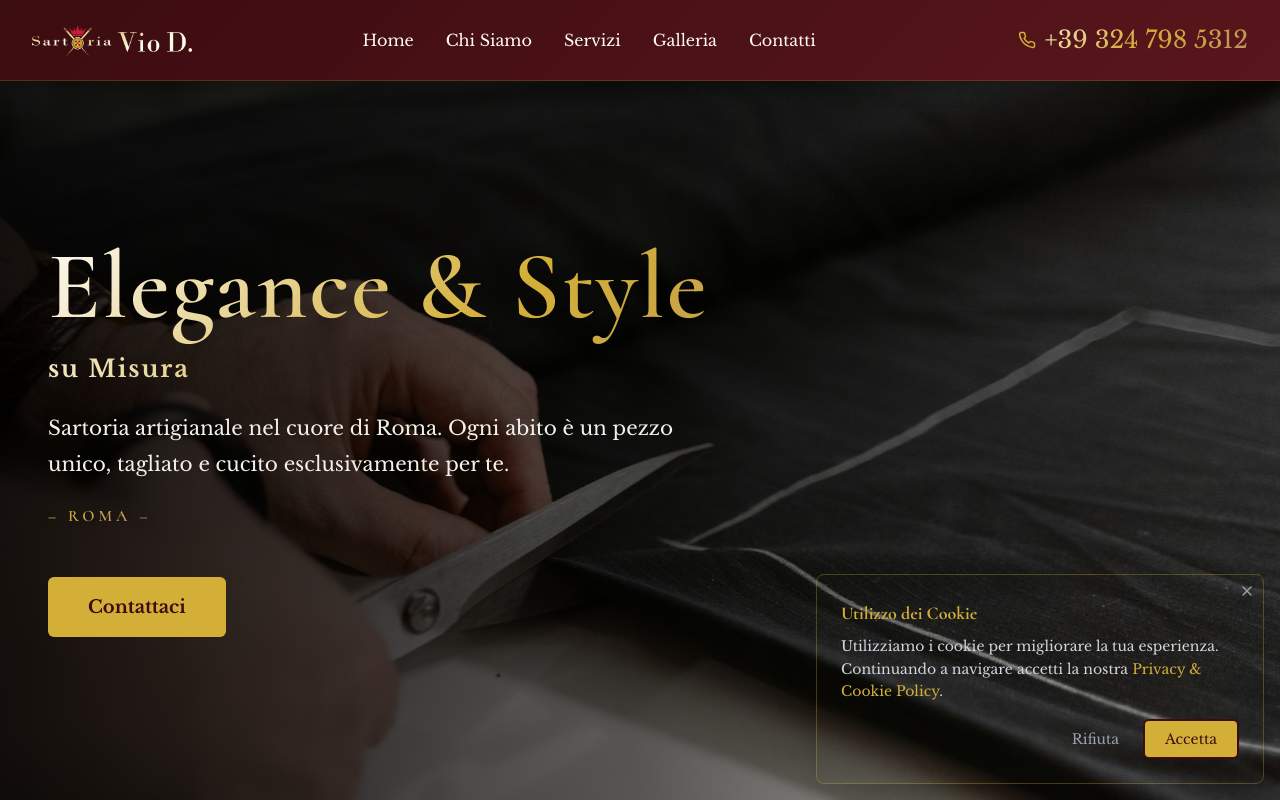
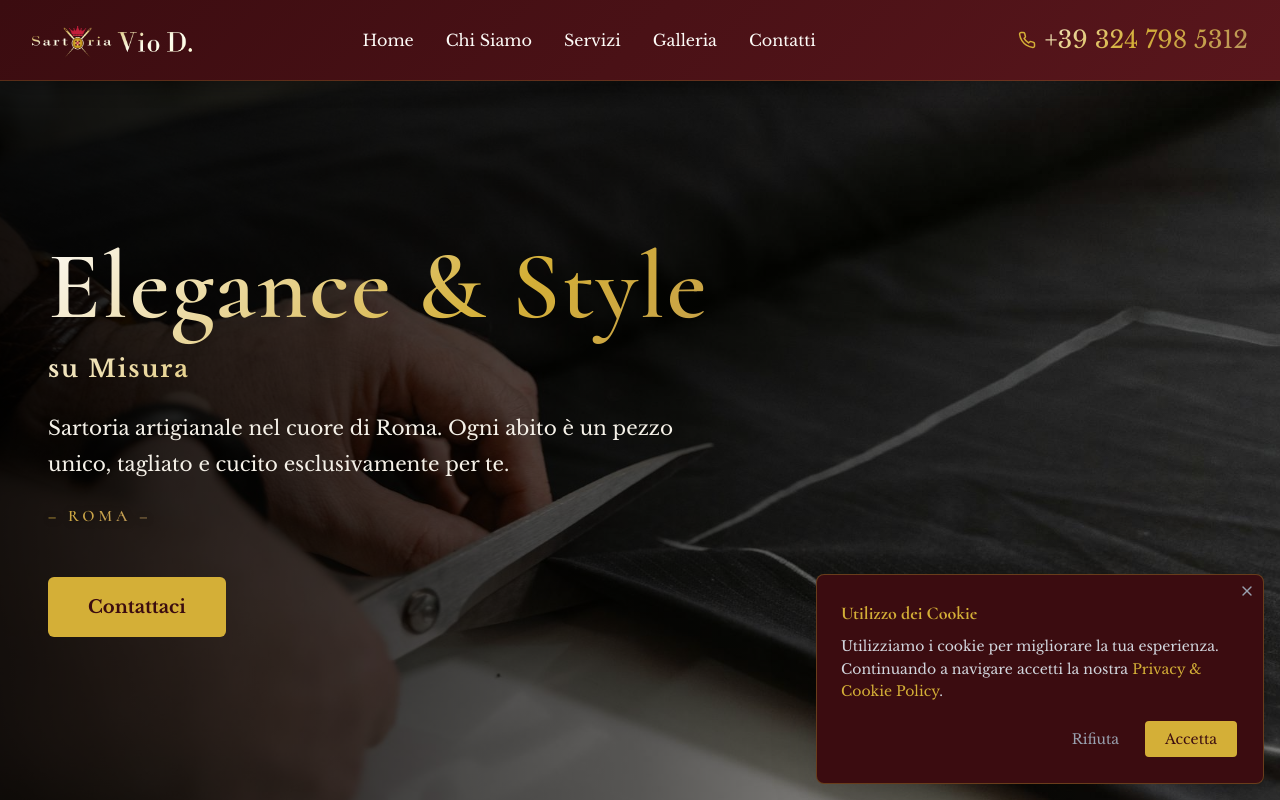
Before and after one commit to ZaZza402/sartoria-viorel, a React (Vite) app: page / in a window 1280 px wide. Shown: the top 800 px of the page. Built offline with nearby package versions, Linux system fonts and the light colour scheme.

Commit message:
Fix: Ensure Cookie Consent banner uses correct brand background color

```diff
--- a/src/components/ui/CookieConsent.tsx
+++ b/src/components/ui/CookieConsent.tsx
@@ -33,8 +33,8 @@ export const CookieConsent: React.FC = () => {
           animate={{ opacity: 1, y: 0 }}
           exit={{ opacity: 0, y: 50 }}
           transition={{ duration: 0.5 }}
-          className="fixed bottom-4 left-4 right-4 md:left-auto md:right-4 md:max-w-md bg-brand-text-light text-[#fdfbf7] p-6 rounded-lg shadow-2xl border border-[#d4af37]/30"
-          style={{ zIndex: 60 }}
+          className="fixed bottom-4 left-4 right-4 md:left-auto md:right-4 md:max-w-md text-[#fdfbf7] p-6 rounded-lg shadow-2xl border border-[#d4af37]/30"
+          style={{ zIndex: 60, backgroundColor: "var(--color-text)" }}
         >
           <button
             onClick={() => setIsVisible(false)}
```
